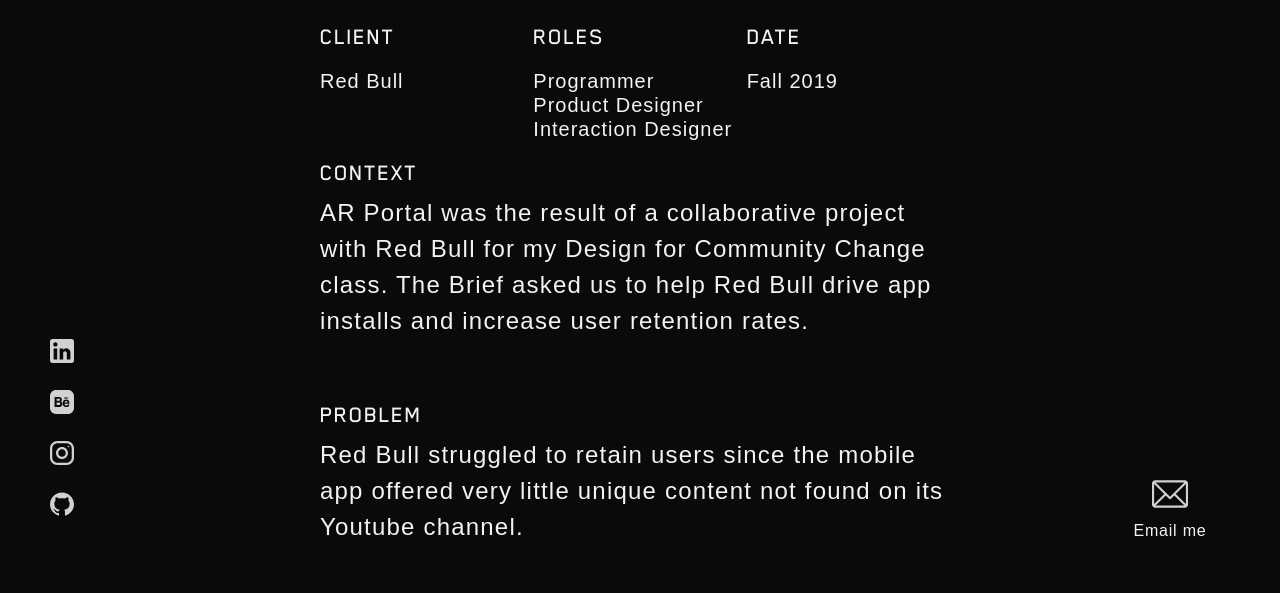
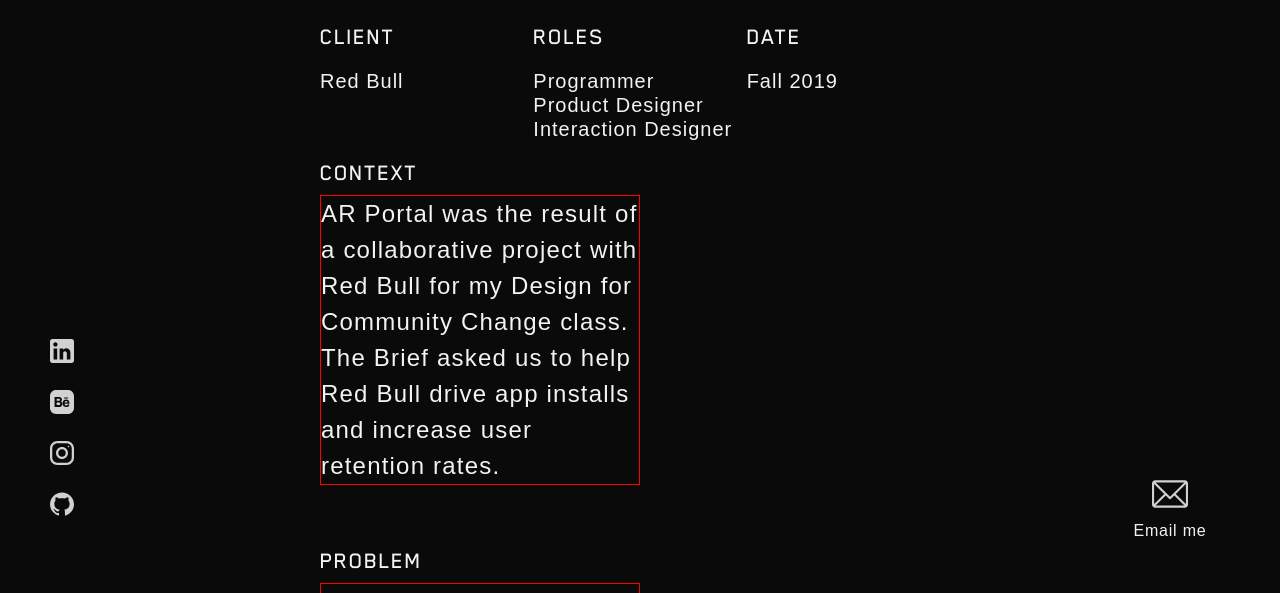
Before and after one commit to courtXR/maghreb.github.io, a website: page project_00.html in a window 1280 px wide. Shown: the part 207-800 px from the top of the page. Drawn offline with Linux system fonts and the light colour scheme; files whose address does not match are found by name; a web font is replaced by a local one.

Commit message:
Update style.css

```diff
--- a/css/style.css
+++ b/css/style.css
@@ -230,12 +230,13 @@
 
 .project-summary p
 {
-    width: 50vw;
+    width: 25vw;
     font-family: proxima-nova, sans-serif;
     font-size: 1rem;
     font-weight: 200;
     font-style: normal;
     line-height: 1.5rem;
+    border: 1px red solid;
 }
 
 .project-summary p
```
